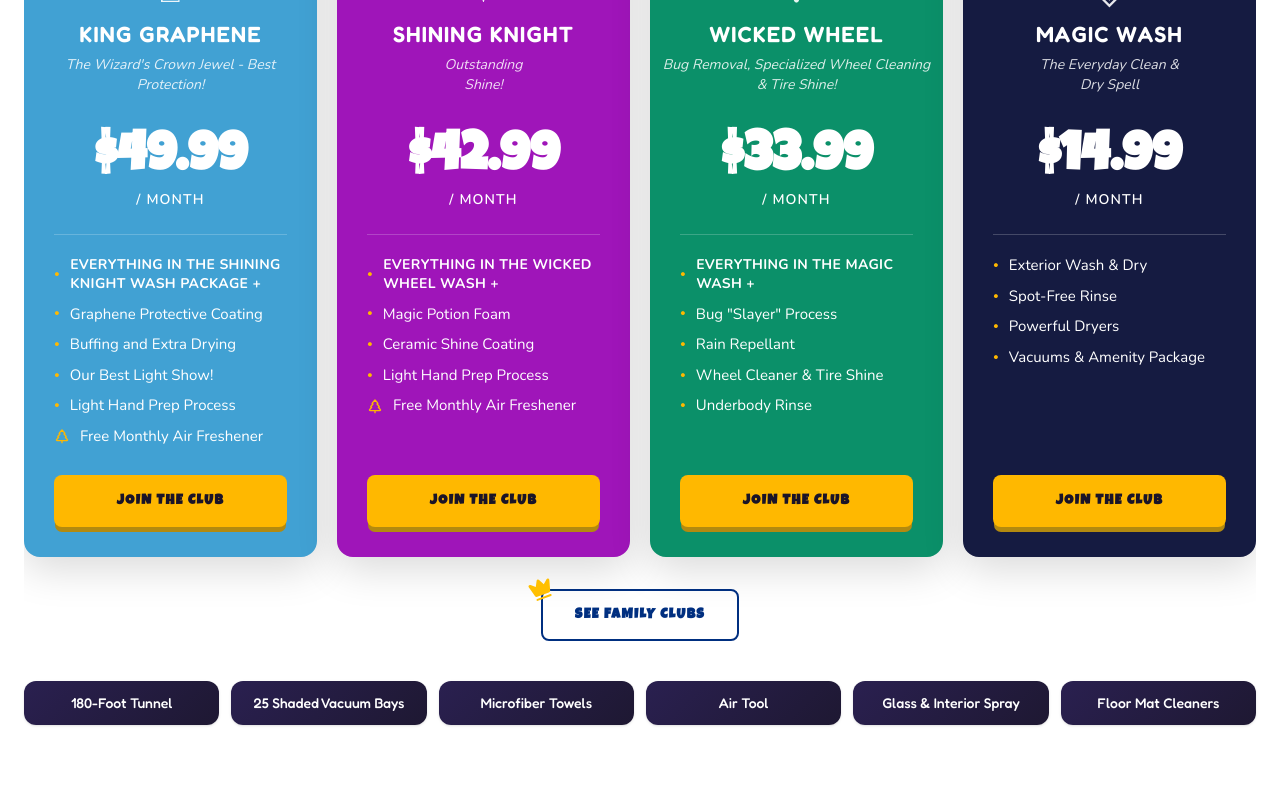
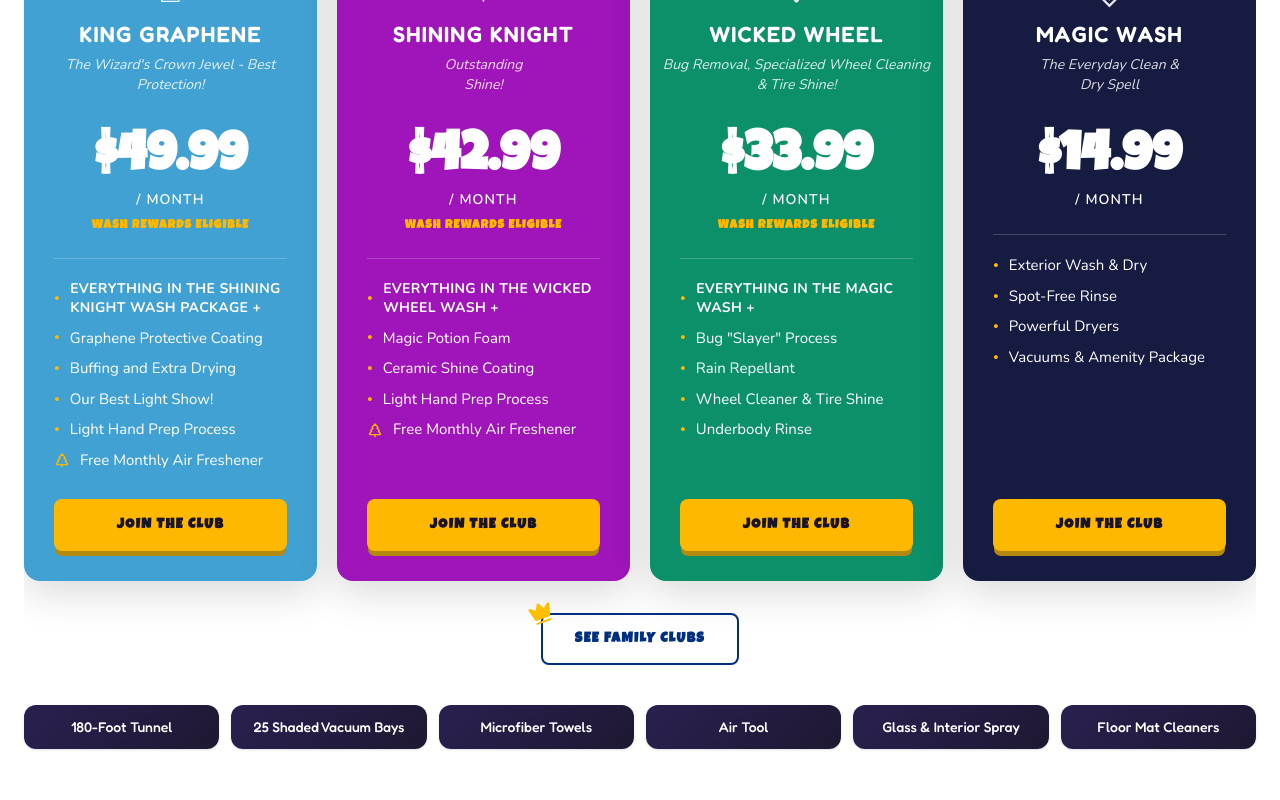
Before and after one commit to nautilusengineering/wash-wizard-carwash-site, a Next.js app: page / in a window 1280 px wide. Shown: the part 1340-2140 px from the top of the page. Built offline with nearby package versions, Linux system fonts and the light colour scheme; a web font is replaced by a local one.

Commit message:
feat: mark rewards-eligible wash cards (#19)
Co-authored-by: Shisha <shisha-nautilus-bot[bot]@users.noreply.github.com>

```diff
--- a/src/components/Pricing.tsx
+++ b/src/components/Pricing.tsx
@@ -241,6 +241,14 @@ function SpellCard({
             >
               {priceLabel}
             </span>
+            {tier.key !== "magic" && (
+              <span
+                className="block mt-2 text-xs font-heading font-bold uppercase tracking-widest"
+                style={{ color: bulletColor }}
+              >
+                Wash Rewards Eligible
+              </span>
+            )}
           </div>
 
           <div className="mb-5" style={{ height: 1, background: dividerColor }} />
```
